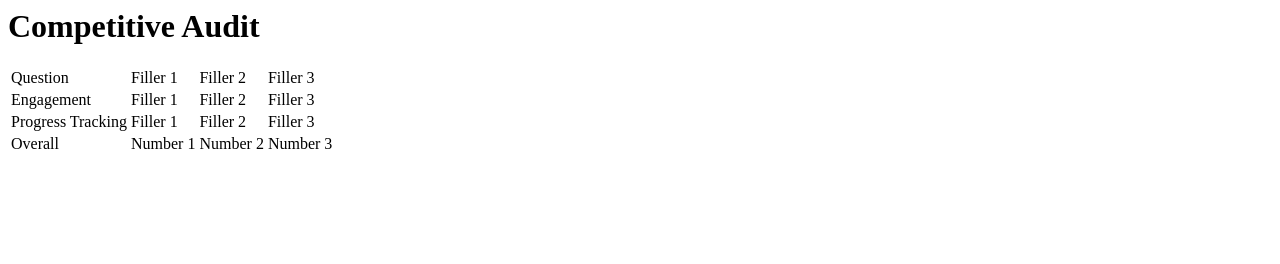
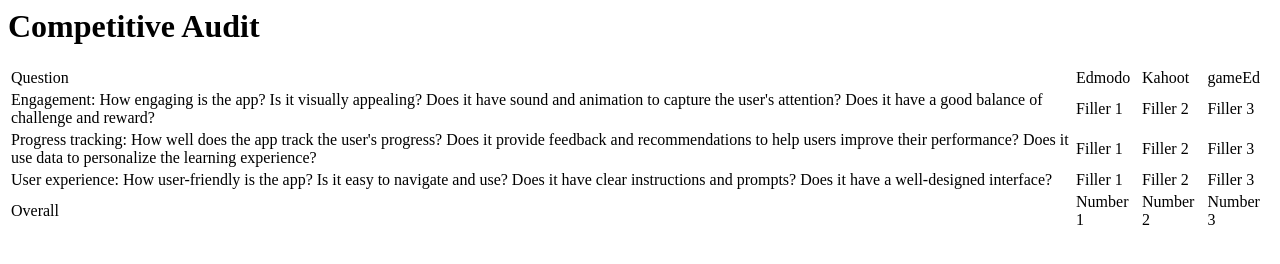
Before and after one commit to KenPowerClassroom/ixd-project-2024-KarolLoughlin, a plain HTML site: page ca.html in a window 1280 px wide. Drawn offline with Linux system fonts and the light colour scheme.

Commit message:
fixed the questions

```diff
--- a/ca.html
+++ b/ca.html
@@ -5,18 +5,67 @@
         <thead>
           <tr>
             <td> Question </td>
+            <td> Edmodo </td>
+            <td> Kahoot </td>
+            <td> gameEd</td>
+            </td>
+          </tr>
+          <tr>
+             <td>Engagement: How
+
+              engaging is the app? Is it
+
+              visually appealing? Does
+
+              it have sound and
+
+              animation to capture the
+
+              user's attention? Does it
+
+              have a good balance of
+
+              challenge and reward?</td>
             <td> Filler 1 </td>
             <td> Filler 2 </td>
             <td> Filler 3 </td>
           </tr>
           <tr>
-            <td> Engagement </td>
+            <td> Progress tracking: How
+
+              well does the app track
+
+              the user's progress? Does
+
+              it provide feedback and
+
+              recommendations to help
+
+              users improve their
+
+              performance? Does it use
+
+              data to personalize the
+
+              learning experience?</td>
             <td> Filler 1 </td>
             <td> Filler 2 </td>
             <td> Filler 3</td>
           </tr>
           <tr>
-            <td> Progress Tracking </td>
+            <td> User experience: How
+
+              user-friendly is the app?
+
+              Is it easy to navigate and
+
+              use? Does it have clear
+
+              instructions and
+
+              prompts? Does it have a
+
+              well-designed interface? </td>
             <td> Filler 1 </td>
             <td> Filler 2 </td>
             <td> Filler 3</td>
```
